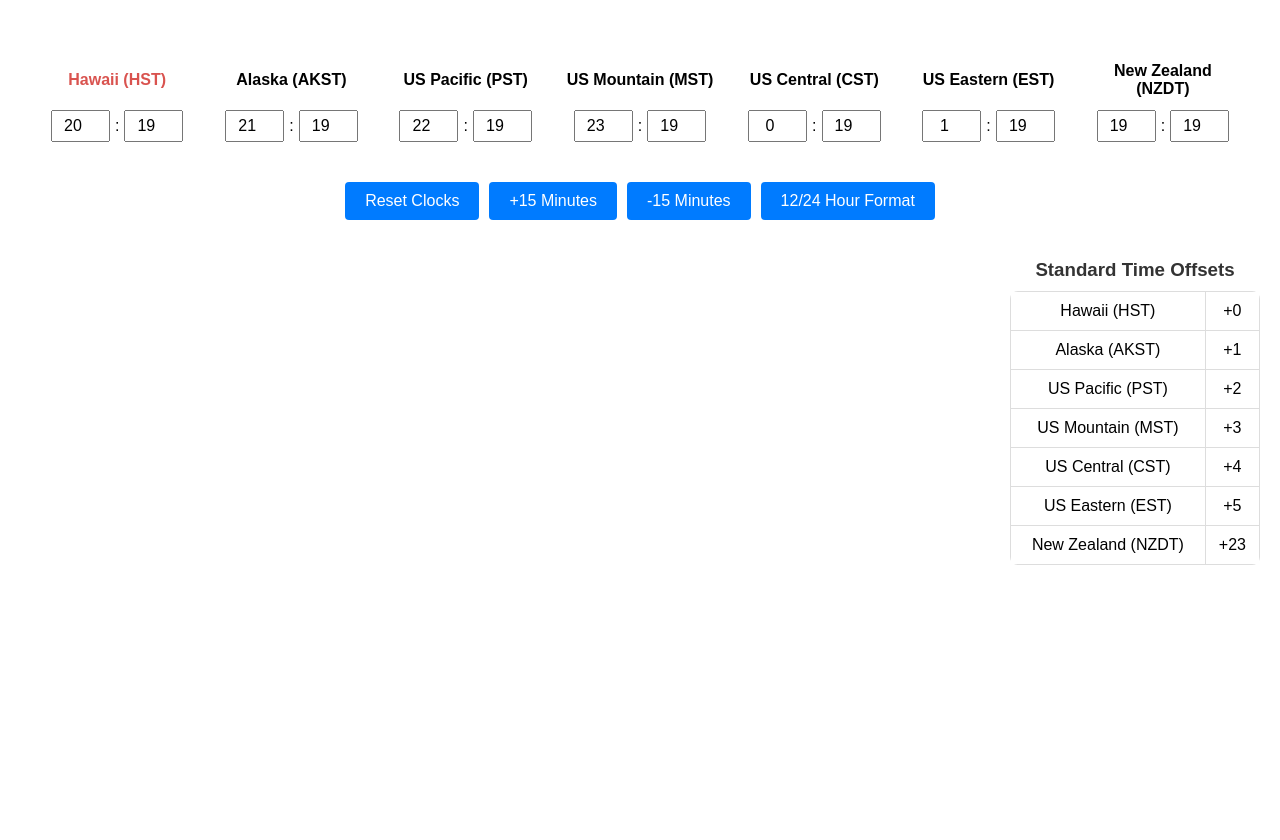
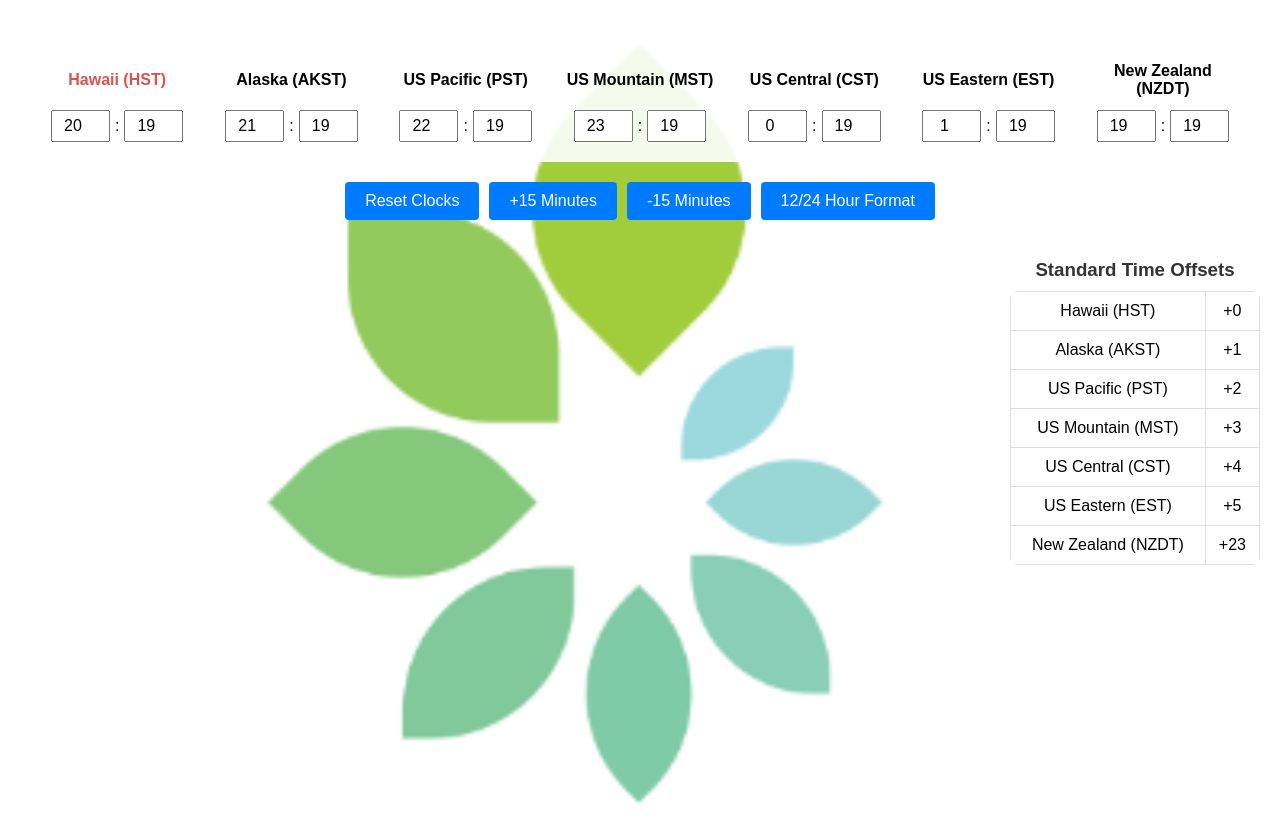
Before and after one commit to saastabp/tz-clocks, a plain HTML site: page index.html in a window 1280 px wide. Drawn offline with Linux system fonts and the light colour scheme.

Commit message:
Moved bg inage into images subdir

```diff
--- a/clocks.css
+++ b/clocks.css
@@ -2,7 +2,7 @@
 /* Existing styles */
 body {
     font-family: Arial, sans-serif;
-    background-image: url('360-bal-logo-no-text-transparent.png');
+    background-image: url('images/360-bal-logo-no-text-transparent.png');
     background-size: contain;
     background-repeat: no-repeat;
     background-position: center;
```
Also changed, not shown: images/360-bal-logo-no-text-transparent.png (added).
